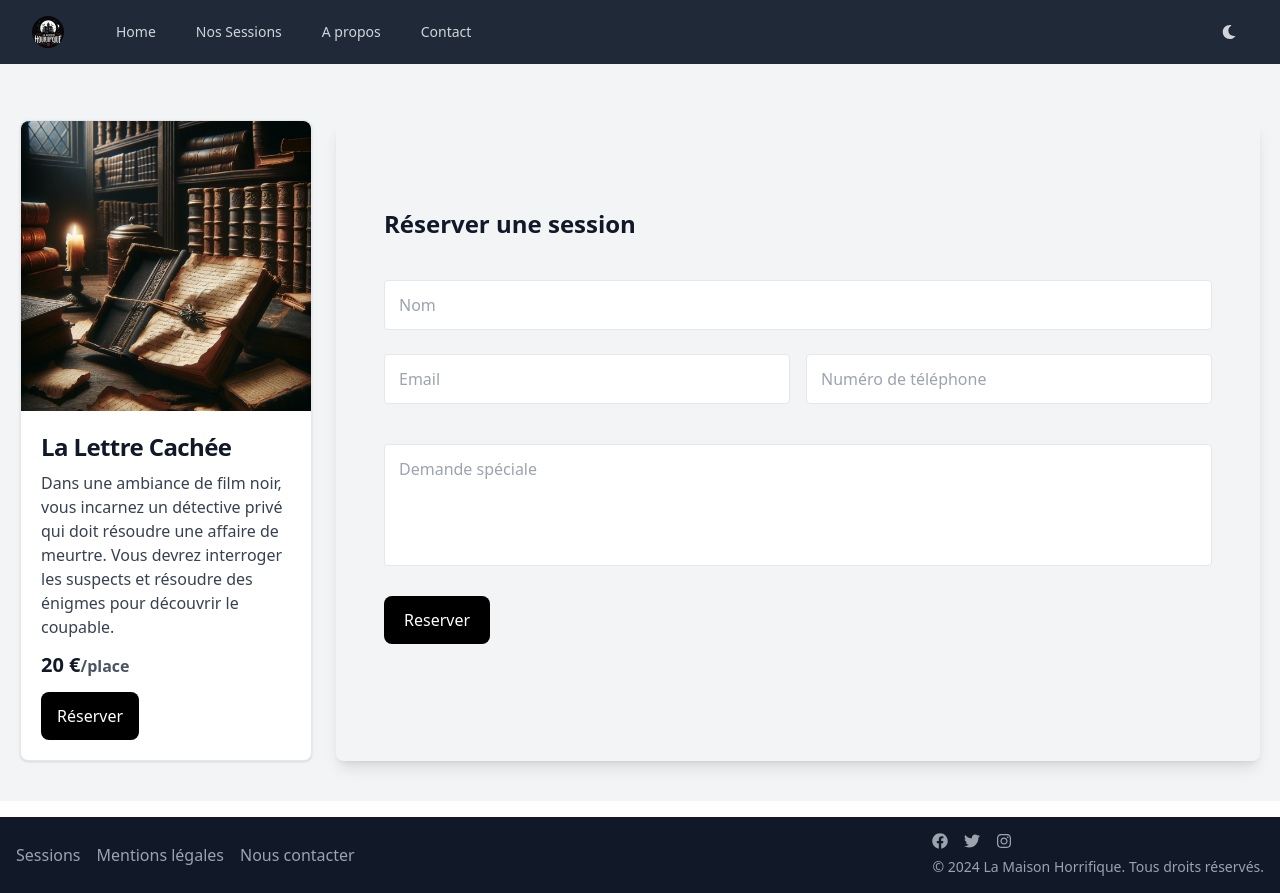
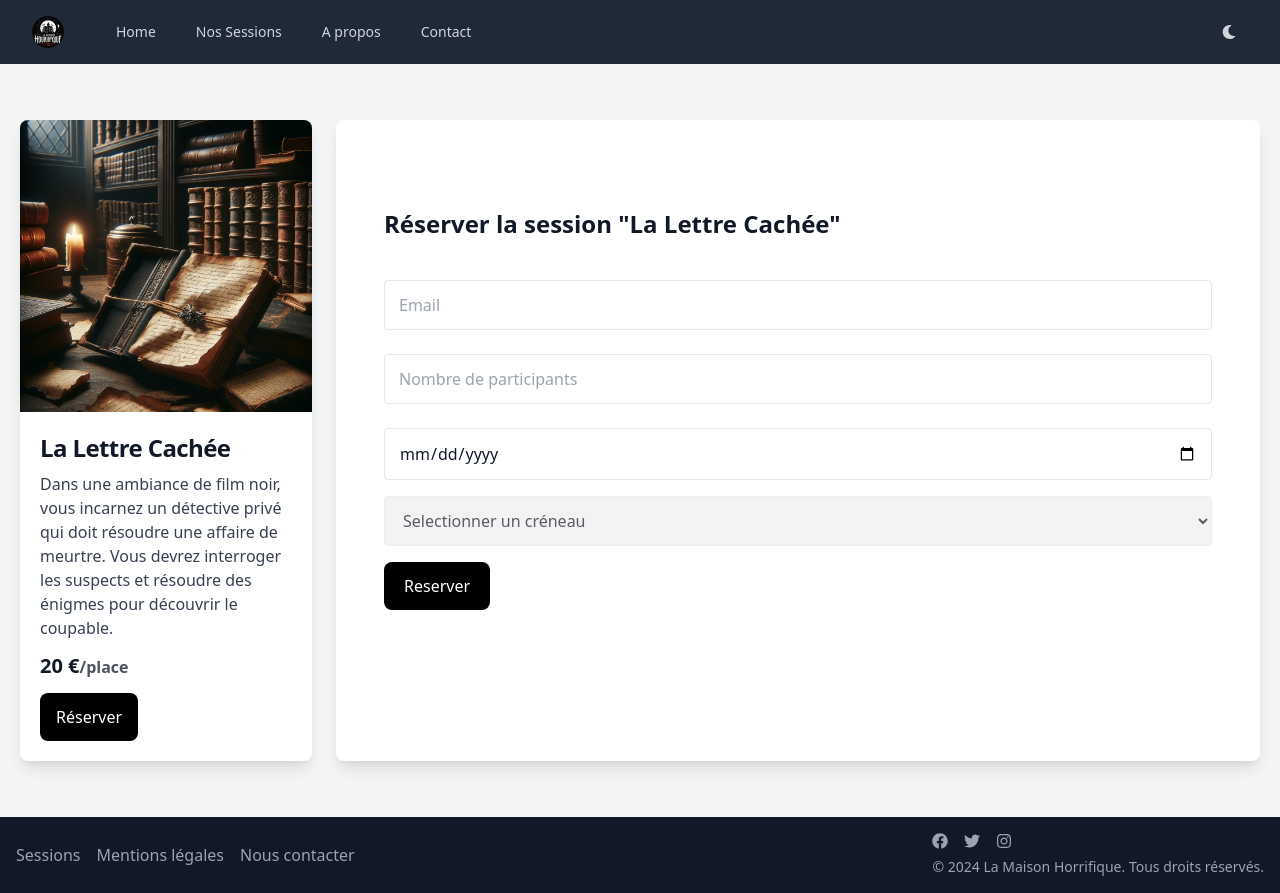
Before and after one commit to Thomas-Goillot/projet-file-rouge, a React (Vite) app: page /session/1 in a window 1280 px wide. Built offline with nearby package versions, Linux system fonts and the light colour scheme; data requests are answered from the project's data file.

Commit message:
feat(session) : impl reservation session

```diff
--- a/db.json
+++ b/db.json
@@ -76,5 +76,23 @@
       "password": "123456",
       "admin": false
     }
+  ],
+  "reservations": [
+    {
+      "id": "ab13",
+      "email": "thomas@fivly.fr",
+      "participants": 1,
+      "date": "2024-06-21",
+      "creneaux": "11h00",
+      "sessionId": "2"
+    },
+    {
+      "id": "5e8b",
+      "email": "thomadgllt@gmail.com",
+      "participants": 4,
+      "date": "2024-06-28",
+      "creneaux": "19h00",
+      "sessionId": "2"
+    }
   ]
 }
--- a/src/components/sessions/SessionCardComponent.tsx
+++ b/src/components/sessions/SessionCardComponent.tsx
@@ -5,7 +5,7 @@ const SessionCardComponent = ({ session }: { session: Session }) => {
   return (
     <div
       key={session.id}
-      className="max-w-sm bg-white border border-gray-200 rounded-lg shadow dark:bg-gray-800 dark:border-gray-700"
+      className="max-w-sm bg-white rounded-lg shadow-lg dark:bg-gray-800 dark:border-gray-700"
     >
       <a href="#">
         <img className="rounded-t-lg" src={session.image} alt="" />
--- a/src/main.tsx
+++ b/src/main.tsx
@@ -2,7 +2,6 @@ import React from "react";
 import ReactDOM from "react-dom/client";
 import App from "./App";
 import "./index.css";
-import { root } from "postcss";
 
 const rootElement = document.getElementById("root");
 if (rootElement) {
--- a/src/pages/SessionReservation.tsx
+++ b/src/pages/SessionReservation.tsx
@@ -3,63 +3,182 @@ import { Session } from "../types/Session";
 import { useParams } from "react-router-dom";
 import SessionCardComponent from "../components/sessions/SessionCardComponent";
 import ContactInputBoxComponent from "../components/contact/ContactInputBoxComponent";
-import ContactTextAreaComponent from "../components/contact/ContactTextAreaComponent";
+
+interface Reservation {
+  date: string;
+  creneaux: string;
+  participants: number;
+  sessionId: string;
+}
 
 const SessionReservation = () => {
   const [sessions, setSessions] = useState<Session[]>([]);
+  const [reservations, setReservations] = useState<Reservation[]>([]);
+  const [selectedDate, setSelectedDate] = useState<string>("");
+  const { id } = useParams();
 
   useEffect(() => {
     fetch("http://localhost:3000/sessions?_limit=3")
       .then((response) => response.json())
       .then((data) => setSessions(data));
+
+    fetch("http://localhost:3000/reservations")
+      .then((response) => response.json())
+      .then((data) => setReservations(data));
   }, []);
 
-    const { id } = useParams();
+  if (!id) return <div>Session not found</div>;
 
-    if(!id) return (<div>Session not found</div>);
+  const session = sessions.find((session) => session.id === id);
 
-    const session = sessions.find((session) => session.id == id);
+  const handleSubmit = (event: React.FormEvent) => {
+    event.preventDefault();
+
+    const formData = new FormData(event.target as HTMLFormElement);
+    const data = Object.fromEntries(formData.entries());
+    const participants = parseInt(data.participants as string, 10);
+
+    if (!data.creneaux || !data.date || !data.email || !data.participants) {
+      alert("Merci de remplir tous les champs.");
+      return;
+    }
+
+    const existingReservations = reservations.filter(
+      (reservation) =>
+        reservation.date === data.date && reservation.creneaux === data.creneaux
+    );
+
+    const totalParticipants: number = existingReservations.reduce(
+      (total: number, reservation: Reservation) =>
+        total + reservation.participants,
+      0
+    );
+
+    if (
+      session &&
+      Number(totalParticipants) + Number(participants) >
+        session.nbParticipantsMax
+    ) {
+      alert("Nombre de participants maximum atteint pour ce créneau.");
+      return;
+    }
+
+    const reservationData = {
+      ...data,
+      participants,
+      sessionId: session.id, // Add session ID to the reservation data
+    };
+
+    fetch("http://localhost:3000/reservations", {
+      method: "POST",
+      headers: {
+        "Content-Type": "application/json",
+      },
+      body: JSON.stringify(reservationData),
+    })
+      .then((response) => response.json())
+      .then((data) => {
+        alert("Réservation effectuée avec succès.");
+      })
+      .catch((error) => {
+        console.error("Erreur lors de la réservation:", error);
+      });
+  };
+
+  const handleDateChange = (event: React.ChangeEvent<HTMLInputElement>) => {
+    setSelectedDate(event.target.value);
+  };
+
+  const getAvailablePlaces = (creneaux: string): number => {
+    const existingReservations = reservations.filter(
+      (reservation) =>
+        reservation.date === selectedDate && reservation.creneaux === creneaux
+    );
+
+    const totalParticipants = existingReservations.reduce(
+      (total, reservation) => total + reservation.participants,
+      0
+    );
+
+    return session ? session.nbParticipantsMax - totalParticipants : 0;
+  };
 
   return (
-      <div className="grid grid-cols-1 gap-6 px-5 py-10 mx-auto md:grid-cols-2 lg:grid-cols-3 xl:grid-cols-4 my-4">
-        {session && <SessionCardComponent session={session} />}
+    <div className="grid grid-cols-1 gap-6 px-5 py-14 mx-auto md:grid-cols-2 lg:grid-cols-3 xl:grid-cols-4">
+      {session !== undefined && <SessionCardComponent session={session} />}
 
-              <div className="rounded-lg p-8 shadow-lg lg:col-span-3 lg:p-12">
-
-                    <h1 className="text-2xl font-bold text-gray-900 py-10">
-                        Réserver une session
+      <div className="rounded-lg p-8 shadow-lg lg:col-span-3 lg:p-12 bg-white dark:bg-gray-800">
+        <h1 className="text-2xl font-bold text-gray-900 py-10 dark:text-white">
+          Réserver la session "{session?.title}"
         </h1>
 
-                <form action="#" className="space-y-4">
-                  <div>
-                    <label className="sr-only" htmlFor="name">
-                      Name
-                    </label>
-                    <ContactInputBoxComponent type="text" placeholder="Nom"  name="name" />
-                  </div>
-
-                  <div className="grid grid-cols-1 gap-4 sm:grid-cols-2">
+        <form onSubmit={handleSubmit} className="space-y-4">
           <div>
             <label className="sr-only" htmlFor="email">
               Email
             </label>
-                      <ContactInputBoxComponent type="email" placeholder="Email" name="email" />
+            <ContactInputBoxComponent
+              type="email"
+              placeholder="Email"
+              name="email"
+            />
           </div>
 
           <div>
-                      <label className="sr-only" htmlFor="phone">
-                        Numéro de téléphone
+            <label className="sr-only" htmlFor="participants">
+              Nombre de participants
             </label>
-                      <ContactInputBoxComponent type="tel" placeholder="Numéro de téléphone" name="phone" />
-                    </div>
+            <ContactInputBoxComponent
+              type="number"
+              placeholder="Nombre de participants"
+              name="participants"
+            />
           </div>
 
           <div>
-                    <label className="sr-only" htmlFor="specialdemand">
-                      Demande spéciale
+            <label className="sr-only" htmlFor="date">
+              Date de réservation
             </label>
+            <input
+              type="date"
+              placeholder="Date de réservation"
+              name="date"
+              className="w-full rounded border border-stroke px-[14px] py-3 text-base text-body-color outline-none focus:border-primary dark:border-dark-3 text-gray-900"
+              onChange={handleDateChange}
+            />
+          </div>
 
-                    <ContactTextAreaComponent row={4} placeholder="Demande spéciale" name="specialdemand" defaultValue="" />
+          <div>
+            <label className="sr-only" htmlFor="creneaux">
+              Créneaux
+            </label>
+            <select
+              name="creneaux"
+              id="creneaux"
+              className="w-full rounded border border-stroke px-[14px] py-3 text-base outline-none focus:border-primary dark:border-dark-3 text-gray-900 dark:text-white"
+              disabled={!selectedDate}
+              defaultValue=""
+            >
+              <option value="" disabled>
+                Selectionner un créneau
+              </option>
+              {session &&
+                Object.entries(session.crenaux).map(([key, value]) => {
+                  const availablePlaces = getAvailablePlaces(value);
+                  return (
+                    <option
+                      key={key}
+                      value={value}
+                      disabled={availablePlaces <= 0}
+                    >
+                      {value}{" "}
+                      {availablePlaces <= 0
+                        ? "(Complet)"
+                        : `(Places restantes: ${availablePlaces})`}
+                    </option>
+                  );
+                })}
+            </select>
           </div>
 
           <div className="mt-4">
```
Lines whose indentation alone changed are shown as unchanged.
